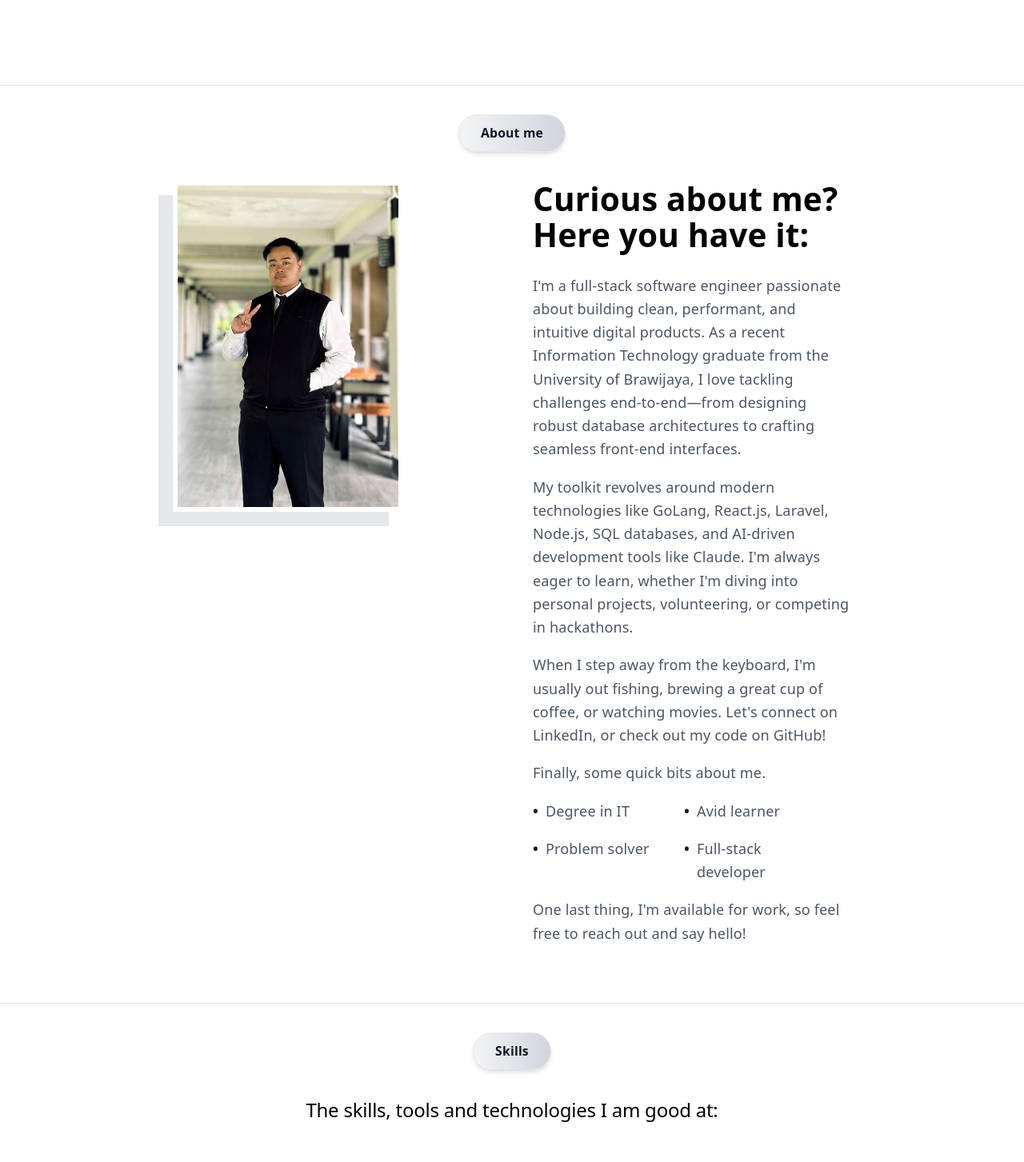
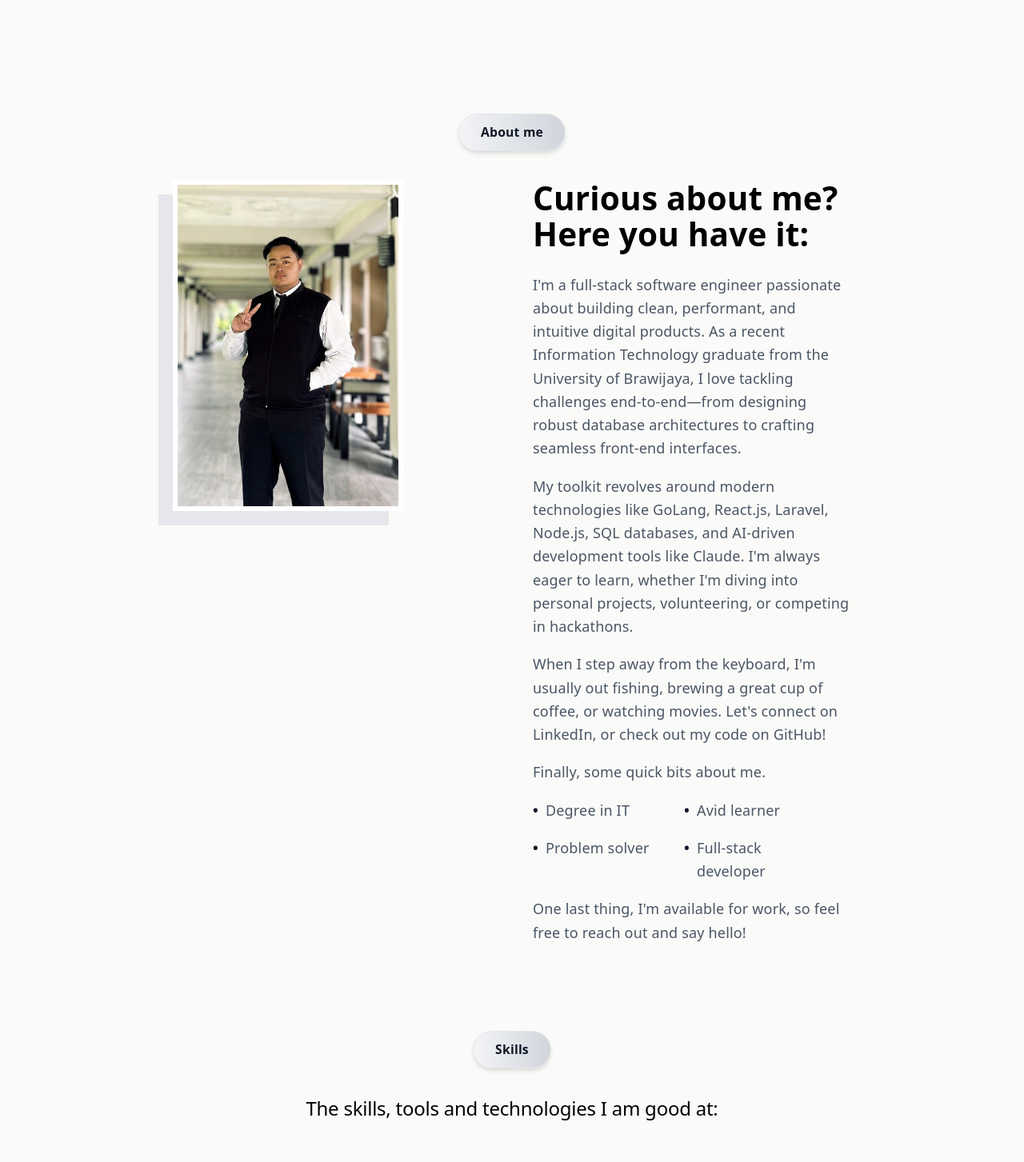
Before and after one commit to Saident/MyPortfolio, a React (Vite) app: page / in a window 1280 px wide. Shown: the part 917-2370 px from the top of the page at 80% size. Built offline with nearby package versions, Linux system fonts and the light colour scheme.

Commit message:
update background and removed line

```diff
--- a/src/App.jsx
+++ b/src/App.jsx
@@ -4,27 +4,16 @@ import About from './components/About'
 import Skills from './components/Skills'
 import Projects from './components/Projects'
 import Contact from './components/Contact'
-import CustomCursor from './components/CustomCursor'
 
 function App() {
   return (
-    <div className="w-full bg-white min-h-screen relative">
-      <div className="relative z-10">
+    <div className="w-full bg-[#fafaf8] min-h-screen">
       <Navbar />
       <Hero />
-
-        <hr className="border-t border-black opacity-10" />
       <About />
-
-        <hr className="border-t border-black opacity-10" />
       <Skills />
-
-        <hr className="border-t border-black opacity-10" />
       <Projects />
-
-        <hr className="border-t border-black opacity-10" />
       <Contact />
-      </div>
     </div>
   )
 }
```
Lines whose indentation alone changed are shown as unchanged.
